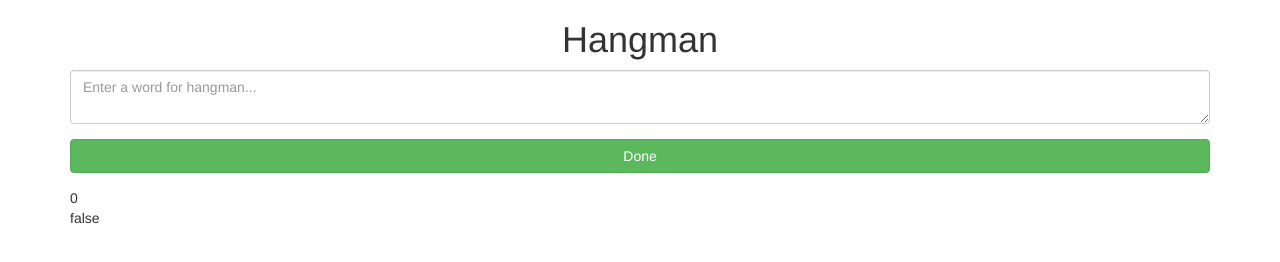
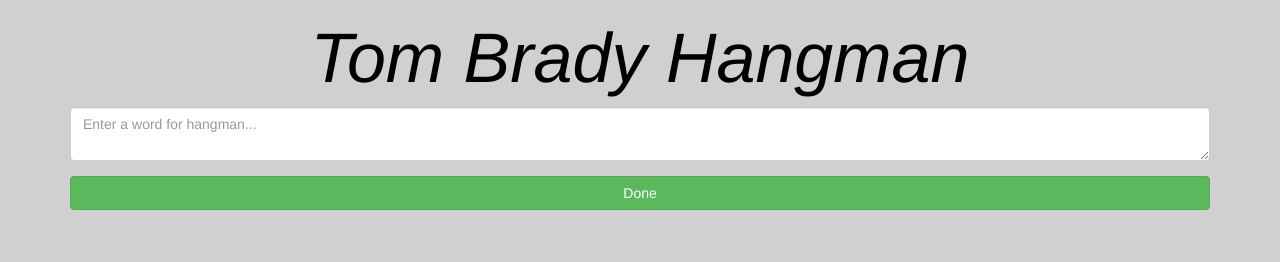
Before and after one commit to Anton111/HangMan, a plain HTML site: page index.html in a window 1280 px wide. Drawn offline with Linux system fonts and the light colour scheme.

Commit message:
Adds some color

```diff
--- /dev/null
+++ b/css/hangman.css
@@ -0,0 +1,11 @@
+body {
+    background-color:#D0D0D0;
+}
+
+#title {
+    text-align:center;
+    font-weight:500;
+    color:black;
+    font-size:70px;
+    font-style: italic;
+}
--- a/index.html
+++ b/index.html
@@ -2,16 +2,17 @@
 <html ng-app="hangman">
     <head>
         <link rel="stylesheet" type="text/css" href="css/bootstrap.min.css">
+        <link rel="stylesheet" type="text/css" href="css/hangman.css">
     </head>
 
     <header>
-        <h1 class="text-center">Hangman</h1>
+        <h1 id="title" class="text-center">Tom Brady Hangman</h1>
     </header>
 
-    <body class="container" ng-controller="HangmanController as hangman">
+    <body id="outer" class="container" ng-controller="HangmanController as hangman">
 
-        <script type="text/javascript" src="js/angular.min.js"></script>
-        <script type="text/javascript" src="js/hangman.js"></script>
+    <script type="text/javascript" src="js/angular.min.js"></script>
+    <script type="text/javascript" src="js/hangman.js"></script>
 
         <form name="setupForm" ng-controller="SetupController as setupCtrl" ng-submit="setupCtrl.done(hangman)" ng-hide="hangman.setupComplete">
             <fieldset class="form-group">
@@ -22,12 +23,10 @@
             </fieldset>
         </form>
 
+
         <div class="gallery" style="text-align: center" ng-show="hangman.setupComplete">
             <img ng-src="{{hangman.image}}" />
         </div>
-
-        <div> {{hangman.numberOfMisses}}</div>
-        <div> {{hangman.winner}}</div>
 
         <form name="dataEntryForm" ng-controller="DataEntryController as dataEntryCtrl" ng-submit="dataEntryCtrl.submit(hangman)" ng-show="hangman.setupComplete">
             <fieldset class="form-group" style="text-align: center">
```
Also changed, not shown: images/hangman0.jpg, images/hangman1.jpg, images/hangman2.jpg, images/hangman3.jpg, images/hangman4.jpg, images/hangman5.jpg.
